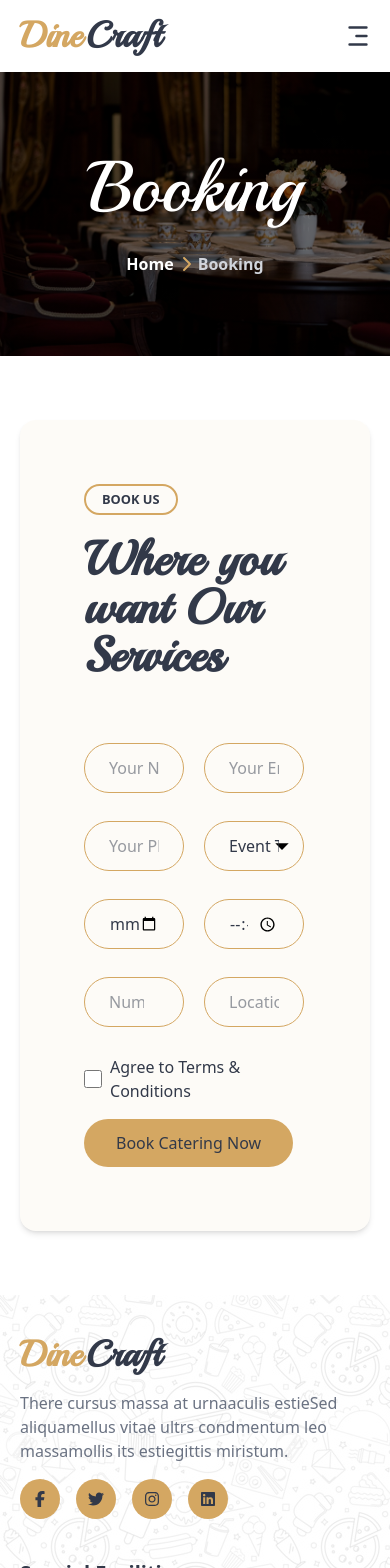
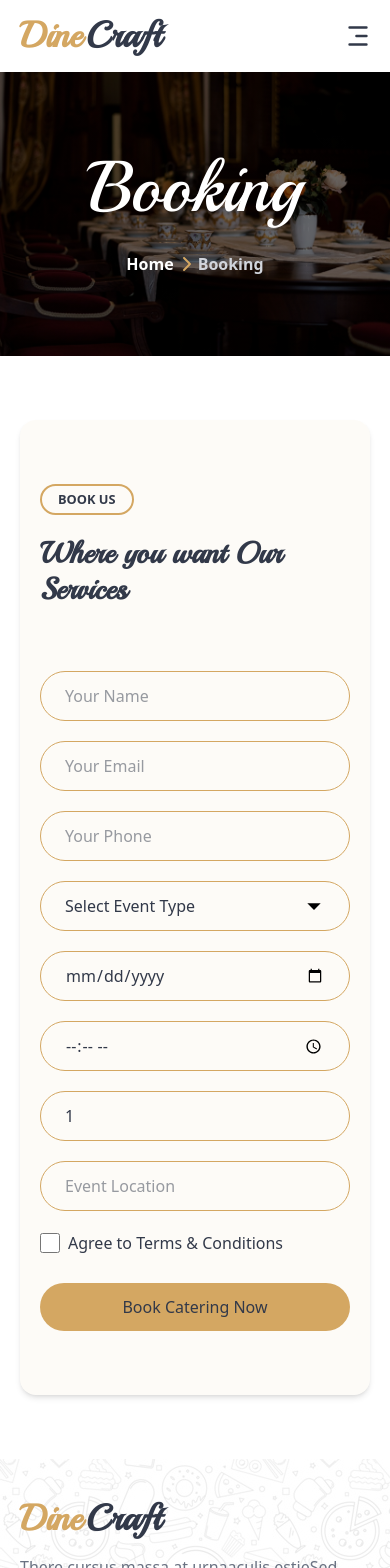
Before and after one commit to palashnath880/dine-craft, a Next.js app: page /booking in a window 390 px wide. Shown: the top 1568 px of the page. Built offline with nearby package versions, Linux system fonts and the light colour scheme.

Commit message:
booking form validation added

```diff
--- a/src/app/booking/page.tsx
+++ b/src/app/booking/page.tsx
@@ -1,110 +1,138 @@
+"use client";
+
+import { Input, SelectInput } from "@/components/shared/CustomInputs";
 import PageHeader from "@/components/shared/PageHeader";
+import { BookingForm, bookingFormSchema } from "@/schemas/booking.schema";
+import { zodResolver } from "@hookform/resolvers/zod";
 import React from "react";
+import { useForm } from "react-hook-form";
 
-export default function page() {
+export default function Page() {
+  // react hook form
+  const {
+    control,
+    handleSubmit,
+    formState: { errors, defaultValues },
+  } = useForm<BookingForm>({
+    resolver: zodResolver(bookingFormSchema),
+  });
+
+  // submit handler
+  const onSubmit = async (data: BookingForm) => {
+    console.log(`submitted data`, data);
+  };
+
   return (
     <>
       <PageHeader name="Booking" bgImg="/img/booking-bg.webp" />
 
       <section className="py-16">
         <div className="container">
-          <div className="flex flex-col gap-16 bg-primary/5 px-16 py-16 shadow-md rounded-2xl">
+          <div className="flex flex-col gap-16 bg-primary/5 max-md:px-5 px-16 py-16 shadow-md rounded-2xl">
             <div className="flex flex-col items-start gap-5">
               <small
                 className={`font-semibold uppercase border-2 border-primary rounded-full px-4 py-1 text-secondary`}
               >
                 Book Us
               </small>
-              <h1 className={`font-bold font-playball text-5xl text-secondary`}>
+              <h1
+                className={`font-bold font-playball max-md:text-3xl text-5xl text-secondary`}
+              >
                 Where you want Our Services
               </h1>
             </div>
 
             <div className="flex">
-              <form className="w-3/5">
-                <div className="grid grid-cols-12 gap-x-5 gap-y-7">
-                  <div className="col-span-6">
-                    <input
-                      required
+              <form
+                className="w-full md:w-3/5"
+                onSubmit={handleSubmit(onSubmit)}
+              >
+                <div className="grid grid-cols-12 gap-x-5 gap-y-5 sm:gap-y-7">
+                  <div className="col-span-full sm:col-span-6">
+                    <Input
+                      type="text"
                       name="name"
-                      type="text"
-                      className="my-input"
+                      control={control}
                       placeholder="Your Name"
                     />
                   </div>
-                  <div className="col-span-6">
-                    <input
-                      required
+                  <div className="col-span-full sm:col-span-6">
+                    <Input
+                      type="text"
                       name="email"
-                      type="email"
-                      className="my-input"
+                      control={control}
                       placeholder="Your Email"
                     />
                   </div>
-                  <div className="col-span-6">
-                    <input
-                      required
+                  <div className="col-span-full sm:col-span-6">
+                    <Input
+                      type="text"
                       name="phone"
-                      type="tel"
-                      className="my-input"
+                      control={control}
                       placeholder="Your Phone"
                     />
                   </div>
-                  <div className="col-span-6">
-                    <select
-                      className="my-input"
+                  <div className="col-span-full sm:col-span-6">
+                    <SelectInput
                       name="eventType"
-                      required
-                      value={""}
-                    >
-                      <option value="" disabled>
-                        Event Type
-                      </option>
-                      <option value="Wedding">Wedding</option>
-                      <option value="Cocktail">Cocktail</option>
-                      <option value="Corporate">Corporate</option>
-                      <option value="Buffet">Buffet</option>
-                    </select>
+                      control={control}
+                      placeholder="Select Event Type"
+                      options={[
+                        {
+                          label: "Wedding",
+                          value: "Wedding",
+                        },
+                        {
+                          label: "Cocktail",
+                          value: "Cocktail",
+                        },
+                        {
+                          label: "Corporate",
+                          value: "Corporate",
+                        },
+                        {
+                          label: "Buffet",
+                          value: "Buffet",
+                        },
+                      ]}
+                    />
                   </div>
-                  <div className="col-span-6">
-                    <input
-                      required
+                  <div className="col-span-full sm:col-span-6">
+                    <Input
+                      type="date"
                       name="eventDate"
-                      type="date"
-                      className="my-input"
+                      control={control}
                       placeholder="Event Date"
                     />
                   </div>
-                  <div className="col-span-6">
-                    <input
-                      required
+                  <div className="col-span-full sm:col-span-6">
+                    <Input
+                      type="time"
                       name="eventTime"
-                      type="time"
-                      className="my-input"
+                      control={control}
                       placeholder="Event Time"
                     />
                   </div>
-                  <div className="col-span-6">
-                    <input
-                      required
+                  <div className="col-span-full sm:col-span-6">
+                    <Input
+                      type="number"
                       name="noOfGuest"
-                      type="number"
-                      className="my-input"
+                      control={control}
                       placeholder="Number of Guests"
+                      defaultValue={1}
                     />
                   </div>
-                  <div className="col-span-6">
-                    <input
-                      required
+                  <div className="col-span-full sm:col-span-6">
+                    <Input
+                      type="text"
                       name="location"
-                      type="text"
-                      className="my-input"
-                      placeholder="Location"
+                      control={control}
+                      placeholder="Event Location"
                     />
                   </div>
 
                   <div className="col-span-12">
-                    <div className="flex flex-col gap-4 items-start">
+                    <div className="flex flex-col gap-4 max-md:gap-7 items-start">
                       <div className="flex items-center gap-2">
                         <input
                           type="checkbox"
@@ -118,7 +146,10 @@ export default function page() {
                           Agree to Terms & Conditions
                         </label>
                       </div>
-                      <button className="btn-primary" type="submit">
+                      <button
+                        className="btn-primary max-sm:!w-full"
+                        type="submit"
+                      >
                         Book Catering Now
                       </button>
                     </div>
--- /dev/null
+++ b/src/components/shared/CustomInputs.tsx
@@ -0,0 +1,126 @@
+import { HTMLAttributes, HTMLInputTypeAttribute } from "react";
+import {
+  Control,
+  Controller,
+  FieldValues,
+  UseControllerProps,
+} from "react-hook-form";
+
+// Input component props
+type InputProps<T extends FieldValues> = UseControllerProps<T> & {
+  control: Control<T>;
+  className?: HTMLAttributes<HTMLInputElement>["className"];
+  placeholder?: string;
+  type?: HTMLInputTypeAttribute;
+};
+
+/**
+ * Custom input component
+ * @param props
+ * @returns
+ */
+export const Input = <T extends FieldValues>(props: InputProps<T>) => {
+  // props destructuring
+  const {
+    className,
+    name,
+    control,
+    disabled,
+    defaultValue,
+    rules,
+    shouldUnregister,
+    placeholder,
+    type,
+  } = props;
+
+  return (
+    <Controller
+      control={control}
+      name={name}
+      defaultValue={defaultValue}
+      disabled={disabled}
+      rules={rules}
+      shouldUnregister={shouldUnregister}
+      render={({
+        field: { value, name, onChange, ...args },
+        fieldState: { error },
+      }) => (
+        <div className="flex flex-col gap-1">
+          <input
+            {...args}
+            type={type}
+            name={name}
+            value={value}
+            onChange={onChange}
+            placeholder={placeholder}
+            className={`${className} my-input ${
+              error
+                ? "border-red-400 outline-red-400"
+                : "border-primary outline-primary"
+            }`}
+          />
+          {error && (
+            <span className="text-red-400 text-sm ps-3">{error.message}</span>
+          )}
+        </div>
+      )}
+    />
+  );
+};
+
+// select input props
+type SelectInputProps<T extends FieldValues> = UseControllerProps<T> & {
+  control: Control<T>;
+  className?: HTMLAttributes<HTMLSelectElement>["className"];
+  placeholder?: string;
+  options: { label: string; value: string }[];
+};
+
+/**
+ * Custom select input
+ * @param props
+ * @returns
+ */
+export const SelectInput = <T extends FieldValues>(
+  props: SelectInputProps<T>
+) => {
+  // props destructuring
+  const {
+    className,
+    options,
+    control,
+    name,
+    defaultValue,
+    disabled,
+    placeholder,
+    rules,
+    shouldUnregister,
+  } = props;
+
+  return (
+    <Controller
+      name={name}
+      control={control}
+      defaultValue={defaultValue}
+      disabled={disabled}
+      rules={rules}
+      shouldUnregister={shouldUnregister}
+      render={({ field, fieldState: { error } }) => (
+        <div className="flex flex-col gap-1">
+          <select {...field} className={`${className} my-input`}>
+            {placeholder && <option value="">{placeholder}</option>}
+            {Array.isArray(options) &&
+              options.map(({ label, value }) => (
+                <option value={value} key={value}>
+                  {label}
+                </option>
+              ))}
+          </select>
+          {error && (
+            <span className="text-red-400 text-sm ps-3">{error.message}</span>
+          )}
+        </div>
+      )}
+    />
+  );
+};
--- /dev/null
+++ b/src/schemas/booking.schema.ts
@@ -0,0 +1,19 @@
+import z from "zod";
+
+export const bookingFormSchema = z.object({
+  name: z
+    .string({ message: "Name is required" })
+    .min(3, "Name should be greater than 3 characters")
+    .max(20, "Name should be less than 20 characters"),
+  email: z.email("Invalid email address").trim(),
+  phone: z.string("Phone is required").trim(),
+  eventType: z.string("Event type is required"),
+  eventDate: z.string("Event date is required"),
+  eventTime: z.string("Event time is required"),
+  noOfGuest: z.number("Please enter no of guests"),
+  // .or(z.transform((val) => (typeof val !== "number" ? Number(val) : val))),
+  // .transform((val) => (typeof val !== "number" ? Number(val) : val)),
+  location: z.string({ message: "Location is required" }),
+});
+
+export type BookingForm = z.infer<typeof bookingFormSchema>;
```
